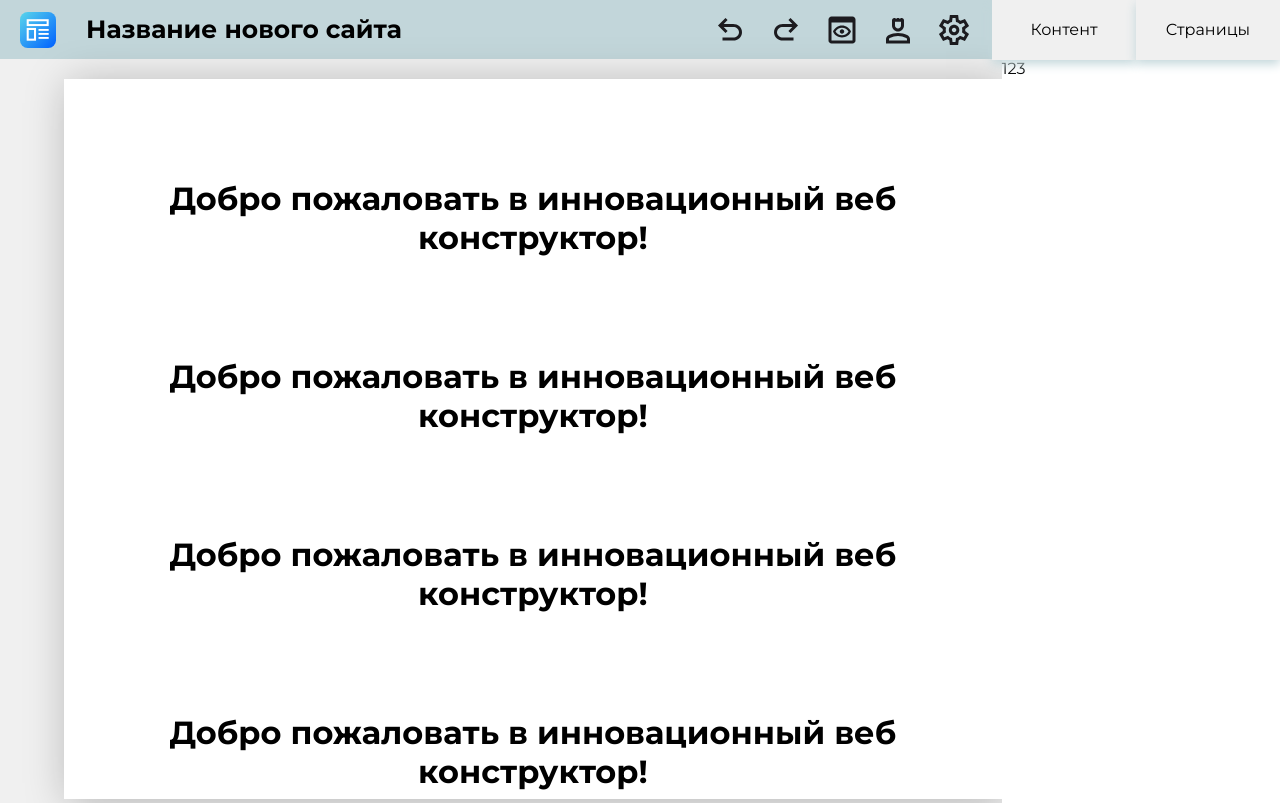
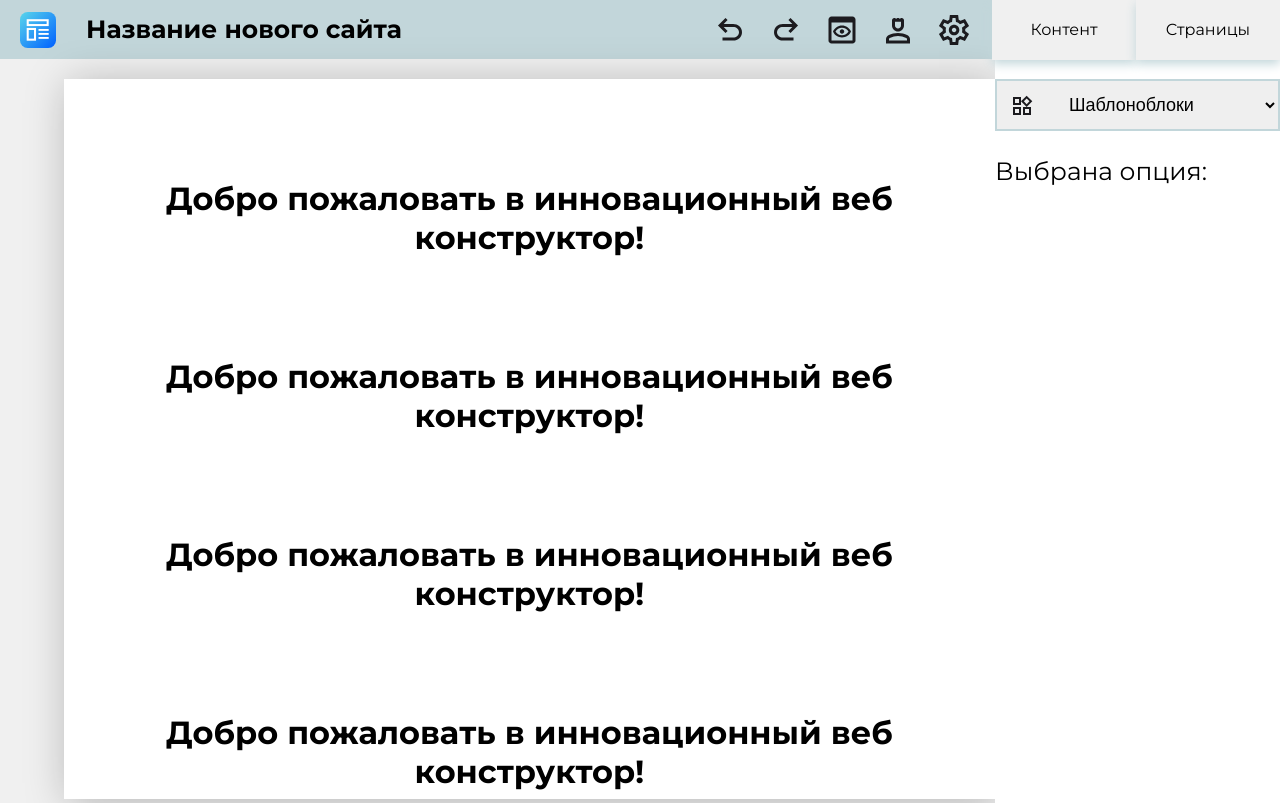
Before and after one commit to NikMakPak/weneo_, a React (Create React App) app: page / in a window 1280 px wide. Built offline with nearby package versions, Linux system fonts and the light colour scheme.

Commit message:
Добавление сайдбара с селектором

```diff
--- a/src/pages/Constructor/Constructor.jsx
+++ b/src/pages/Constructor/Constructor.jsx
@@ -2,6 +2,13 @@ import React from "react"
 import styles from './Constructor.module.scss';
 import CapabilityCard from "../../components/CapabilityCard/CapabilityCard";
 export default function Constructor() {
+    const [selectBar, setSelectBar] = React.useState('');
+    const arOptions = ['Шаблоноблоки', 'Нейроноблоки', 'Позициоблоки'];
+    const options = arOptions.map((text, index) => {
+        return <option key={index} value={index}>{text}</option>;
+     });
+
+
     return (<>
         <div className={styles.headerBar}>
             <div className={styles.headLBar}>
@@ -10,7 +17,7 @@ export default function Constructor() {
             </div>
             <div className={styles.headRBar}>
                 <img src="./img/undo.svg" alt="" />
-               <img style={{transform: "rotateY(180deg)"}} src="./img/undo.svg" alt="" />
+                <img style={{ transform: "rotateY(180deg)" }} src="./img/undo.svg" alt="" />
                 <img src="./img/preview.svg" alt="" />
                 <img src="./img/person_min.svg" alt="" />
                 <img src="./img/settings.svg" alt="" />
@@ -25,18 +32,24 @@ export default function Constructor() {
         <div className={styles.construct}>
             <div className={styles.constrWindow}>
                 {/* Рабочая зона */}
-                <h1 style={{'textAlign': "center", "marginTop": 100}}>Добро пожаловать в инновационный веб конструктор!</h1>
-                <h1 style={{'textAlign': "center", "marginTop": 100}}>Добро пожаловать в инновационный веб конструктор!</h1>
-                <h1 style={{'textAlign': "center", "marginTop": 100}}>Добро пожаловать в инновационный веб конструктор!</h1>
-                <h1 style={{'textAlign': "center", "marginTop": 100}}>Добро пожаловать в инновационный веб конструктор!</h1>
-                <h1 style={{'textAlign': "center", "marginTop": 100}}>Добро пожаловать в инновационный веб конструктор!</h1>
-                <h1 style={{'textAlign': "center", "marginTop": 100}}>Добро пожаловать в инновационный веб конструктор!</h1>
-                <h1 style={{'textAlign': "center", "marginTop": 100}}>Добро пожаловать в инновационный веб конструктор!</h1>
-                <h1 style={{'textAlign': "center", "marginTop": 100}}>Добро пожаловать в инновационный веб конструктор!</h1>
-                <h1 style={{'textAlign': "center", "marginTop": 100}}>Добро пожаловать в инновационный веб конструктор!</h1>
+                <h1 style={{ 'textAlign': "center", "marginTop": 100 }}>Добро пожаловать в инновационный веб конструктор!</h1>
+                <h1 style={{ 'textAlign': "center", "marginTop": 100 }}>Добро пожаловать в инновационный веб конструктор!</h1>
+                <h1 style={{ 'textAlign': "center", "marginTop": 100 }}>Добро пожаловать в инновационный веб конструктор!</h1>
+                <h1 style={{ 'textAlign': "center", "marginTop": 100 }}>Добро пожаловать в инновационный веб конструктор!</h1>
+                <h1 style={{ 'textAlign': "center", "marginTop": 100 }}>Добро пожаловать в инновационный веб конструктор!</h1>
+                <h1 style={{ 'textAlign': "center", "marginTop": 100 }}>Добро пожаловать в инновационный веб конструктор!</h1>
+                <h1 style={{ 'textAlign': "center", "marginTop": 100 }}>Добро пожаловать в инновационный веб конструктор!</h1>
+                <h1 style={{ 'textAlign': "center", "marginTop": 100 }}>Добро пожаловать в инновационный веб конструктор!</h1>
+                <h1 style={{ 'textAlign': "center", "marginTop": 100 }}>Добро пожаловать в инновационный веб конструктор!</h1>
             </div>
             <div className={styles.sideBar}>
-123
+            <img width={24} height={24} src="./img/widgets.svg" alt="" />
+            <select value={selectBar} onChange={(event) => setSelectBar(event.target.value)}>
+         {options}
+      </select>
+                <p>
+                    Выбрана опция: {selectBar}
+                </p>
             </div>
 
         </div>
--- a/src/pages/Constructor/Constructor.module.scss
+++ b/src/pages/Constructor/Constructor.module.scss
@@ -72,7 +72,28 @@
 }
 
 .sideBar {
+    box-sizing: border-box;
+    padding-top: 20px;
     height: 93vh;
     width: 285px;
     background: #FFF;
+    img{
+        width: 24px;
+        height: 24px;
+        position:absolute;
+        margin-top: 15px;
+        margin-left: 15px;
+    }
+
+    select{
+        border: 2px solid #C2D6DA;
+        font-size: 18px;
+        text-align: center;
+        width: inherit;
+        height: 52px;
+    }
+    select:focus{
+        border: 2px solid #859497;
+        outline: none;
+    }
 }
```
Also changed, not shown: public/img/widgets.svg (added). Lines whose indentation alone changed are shown as unchanged.
